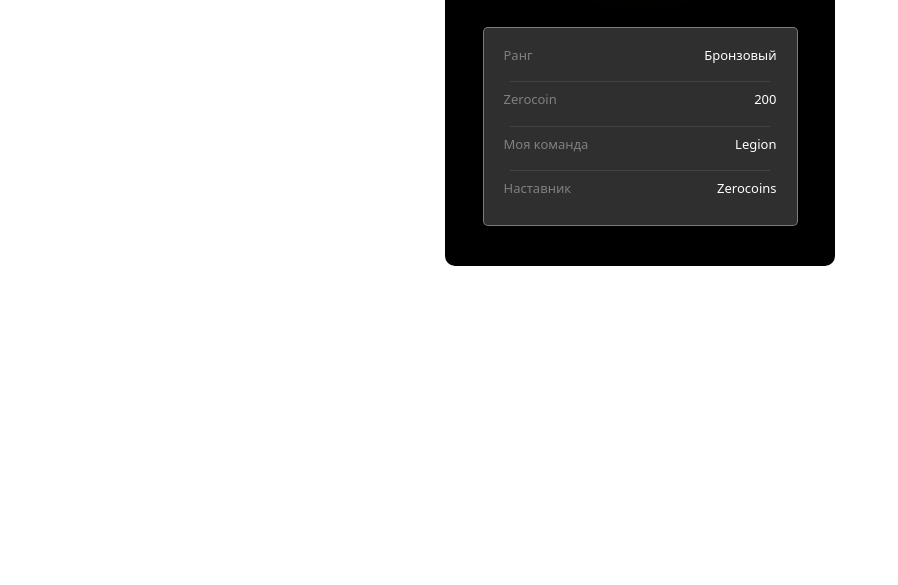
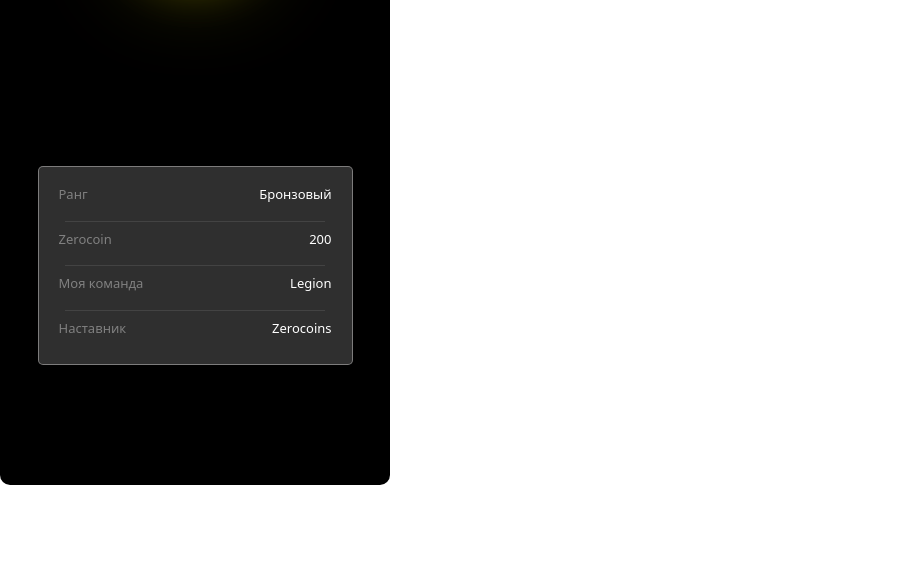
Before and after one commit to Baron4ik0810/zerohostprofile.github.io, a plain HTML site: page index.html in a window 1280 px wide. Shown: the part 215-800 px from the top of the page, without its empty margins (0-898 px from the left). Drawn offline with nearby package versions, Linux system fonts and the light colour scheme; a web font is replaced by a local one.

Commit message:
Update menu.css

```diff
--- a/css/menu.css
+++ b/css/menu.css
@@ -104,12 +104,16 @@ body {
 
 .continer {
   max-width: 390px;
-  margin: 20px auto;
+  height: 700px;
   padding: 20px;
   background-color: black; /* цвет фона установлен в черный */
   text-align: center;
   border-radius: 10px;
+  justify-content: space-evenly;
 }
+
+
+
 
 .img-box img {
   width: 20%;
```
